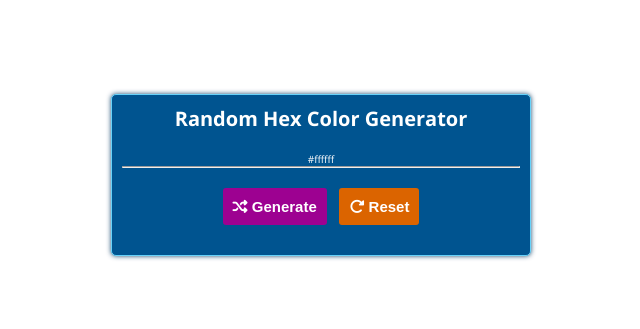
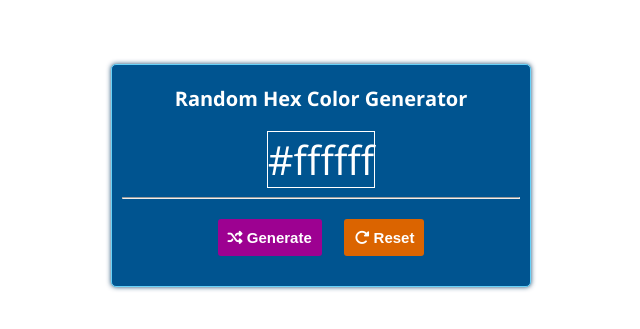
Before and after one commit to microservices-sportsshop/hcj-js-hexcolor-generator, a plain HTML site: page src/index.html in a window 1280 px wide. Shown: the part 225-554 px from the top of the page, without its empty margins (319-959 px from the left). Drawn offline with nearby package versions, Linux system fonts and the light colour scheme.

Commit message:
Html, and Css changes

```diff
--- a/src/index.html
+++ b/src/index.html
@@ -15,7 +15,7 @@
 
 <body>
     <div class="container">
-        <div class="counter-div">
+        <div class="hexcolor-div">
             <h1>Random Hex Color Generator</h1>
             <span class="hexnumber hex">#ffffff</span>
 
--- a/src/styles.css
+++ b/src/styles.css
@@ -29,15 +29,6 @@ body {
   font-family: "Open Sans", sans-serif;
 }
 
-p {
-  font-size: 1.6rem;
-  line-height: 1.5;
-}
-
-img {
-  width: 100%;
-}
-
 .container {
   max-width: 900px;
   margin: 0 auto;
@@ -48,7 +39,7 @@ img {
   height: 100vh;
 }
 
-.counter-div {
+.hexcolor-div {
   width: 42rem;
   border: 1px solid var(--light-blue-border);
   padding: 1rem;
@@ -59,17 +50,19 @@ img {
   box-shadow: 0 0 5px rgba(1, 54, 95, 0.9);
 }
 
-.counter-div>* {
+.hexcolor-div>* {
   margin-bottom: 2rem;
+  margin-top: 1rem;
 }
 
-.number {
+.hexnumber {
   font-size: 4rem;
+  border: 1px solid var(--white);
 }
 
 .buttons button {
   padding: 1rem;
-  margin: 0 5px;
+  margin: 0 1rem;
   font-size: 1.5rem;
   color: var(--white);
   font-weight: 700;
```
